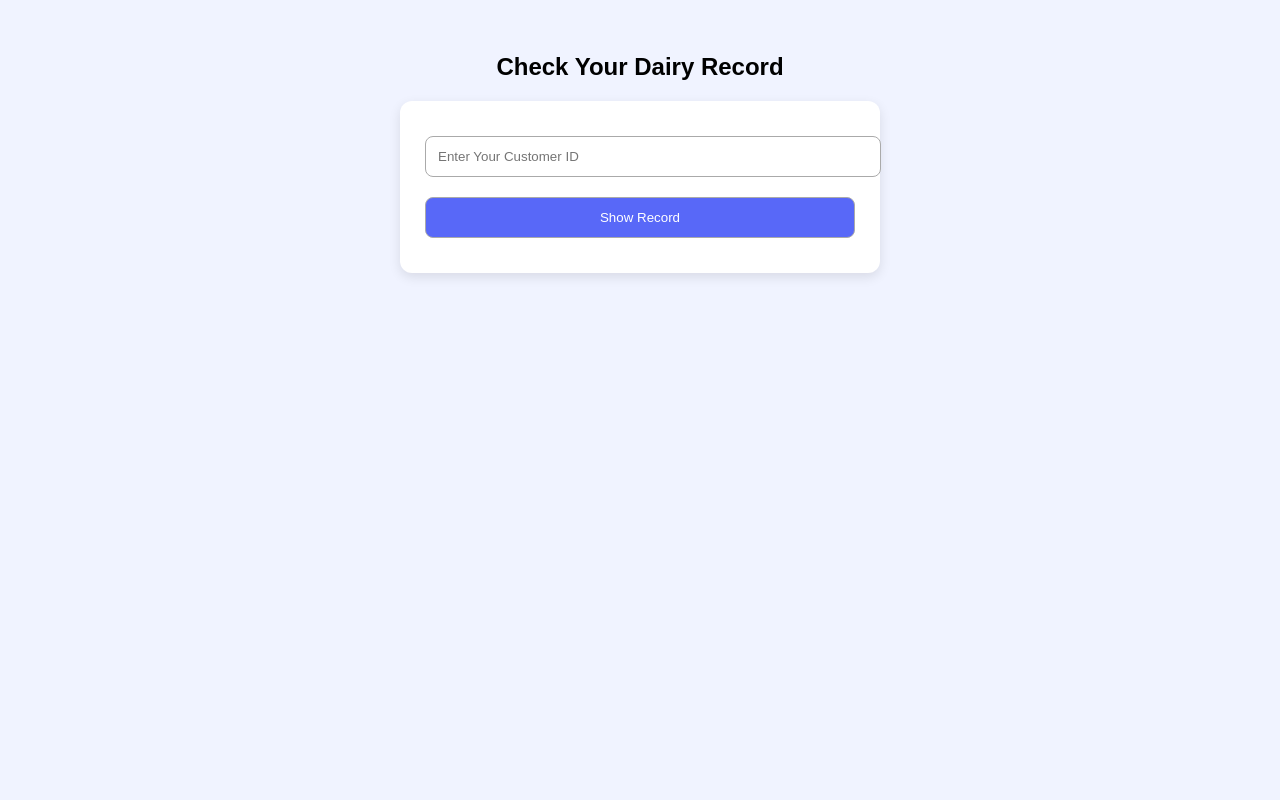
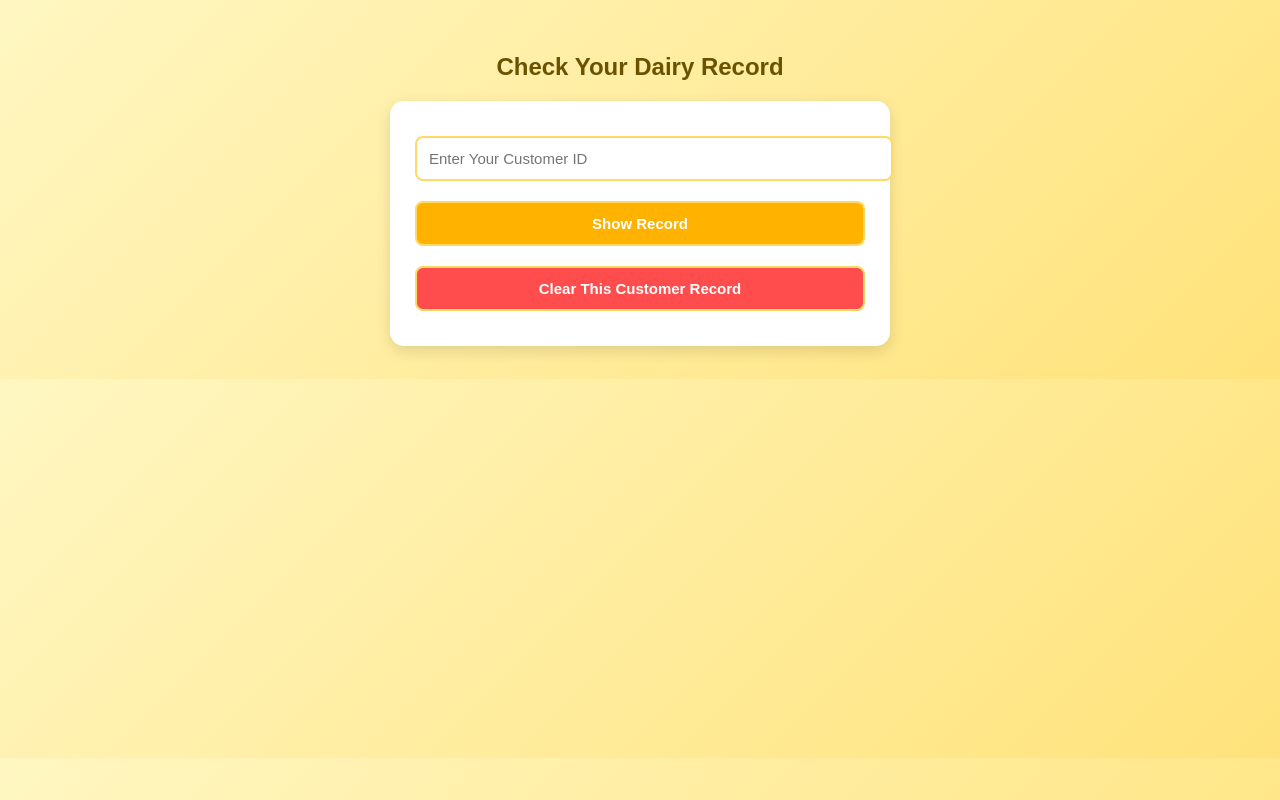
Before and after one commit to sangram-parab/timewaste, a plain HTML site: page consumerView.html in a window 1280 px wide. Drawn offline with Linux system fonts and the light colour scheme.

Commit message:
Update consumerView.html

```diff
--- a/consumerView.html
+++ b/consumerView.html
@@ -6,52 +6,113 @@
   <title>Your Dairy Record</title>
 
   <style>
-    body { font-family:Poppins,sans-serif; background:#f0f3ff; padding:25px; }
-    h2 { text-align:center; }
+    body {
+      font-family: Poppins, sans-serif;
+      background: linear-gradient(135deg, #fff7c2, #ffe27a);
+      padding: 25px;
+      animation: fade 0.6s ease-in-out;
+    }
+
+    h2 {
+      text-align: center;
+      color: #6a5200;
+      font-weight: 600;
+    }
 
     .card {
-      max-width:430px; margin:auto; padding:25px; background:#fff;
-      border-radius:12px; box-shadow:0 4px 12px rgba(0,0,0,0.1);
-      animation:fade 0.4s ease;
+      max-width: 450px;
+      margin: auto;
+      padding: 25px;
+      background: white;
+      border-radius: 14px;
+      box-shadow: 0 5px 15px rgba(0,0,0,0.12);
+      animation: pop 0.5s ease;
     }
 
     input, button {
-      width:100%; padding:12px; margin:10px 0;
-      border-radius:8px; border:1px solid #aaa;
+      width: 100%;
+      padding: 12px;
+      margin: 10px 0;
+      border-radius: 8px;
+      border: 2px solid #ffd966;
+      font-size: 15px;
     }
 
-    button { background:#5868f8; color:#fff; cursor:pointer; }
-    button:hover { background:#4254f5; }
+    button {
+      background: #ffb300;
+      color: white;
+      cursor: pointer;
+      font-weight: 600;
+      transition: 0.3s;
+    }
+
+    button:hover {
+      background: #e09c00;
+      transform: scale(1.02);
+    }
+
+    .clear-btn {
+      background: #ff4d4d;
+      margin-top: 10px;
+    }
+
+    .clear-btn:hover {
+      background: #d93636;
+      transform: scale(1.02);
+    }
 
     table {
-      width:100%; border-collapse:collapse; margin-top:20px;
-      animation:fade 0.5s ease;
+      width: 100%;
+      border-collapse: collapse;
+      margin-top: 20px;
+      animation: fade 0.5s ease;
     }
 
     th, td {
-      border:1px solid #ccc; padding:10px; text-align:center;
+      border: 1px solid #ffe099;
+      padding: 10px;
+      text-align: center;
     }
 
-    th { background:#5868f8; color:white; }
+    th {
+      background: #ffeb99;
+      color: #6a5200;
+      font-weight: 600;
+    }
 
-    @keyframes fade { from {opacity:0;} to {opacity:1;} }
+    @keyframes fade {
+      from { opacity: 0; }
+      to { opacity: 1; }
+    }
+
+    @keyframes pop {
+      from { transform: scale(0.92); opacity: 0; }
+      to { transform: scale(1); opacity: 1; }
+    }
   </style>
 </head>
+
 <body>
 
   <h2>Check Your Dairy Record</h2>
 
   <div class="card">
+
+    <!-- Input -->
     <input type="text" id="cid" placeholder="Enter Your Customer ID">
+
+    <!-- Show Record Button -->
     <button onclick="showRecord()">Show Record</button>
+
+    <!-- Clear Current Customer Records -->
+    <button class="clear-btn" onclick="clearRecord()">Clear This Customer Record</button>
 
     <div id="result"></div>
   </div>
 
   <script>
     function showRecord() {
-      let id = document.getElementById("cid").value;
-
+      let id = document.getElementById("cid").value.trim();
       let allData = JSON.parse(localStorage.getItem("dairyData")) || {};
 
       if (!allData[id]) {
@@ -74,6 +135,23 @@
 
       document.getElementById("result").innerHTML = html;
     }
+
+    // ✔ Clear only this customer's record
+    function clearRecord() {
+      let id = document.getElementById("cid").value.trim();
+      let allData = JSON.parse(localStorage.getItem("dairyData")) || {};
+
+      if (!allData[id]) {
+        alert("No record exists for this ID.");
+        return;
+      }
+
+      if (confirm("Do you want to clear this customer's full record?")) {
+        allData[id].records = [];
+        localStorage.setItem("dairyData", JSON.stringify(allData));
+        document.getElementById("result").innerHTML = "<p>Record cleared successfully.</p>";
+      }
+    }
   </script>
 
 </body>
```
